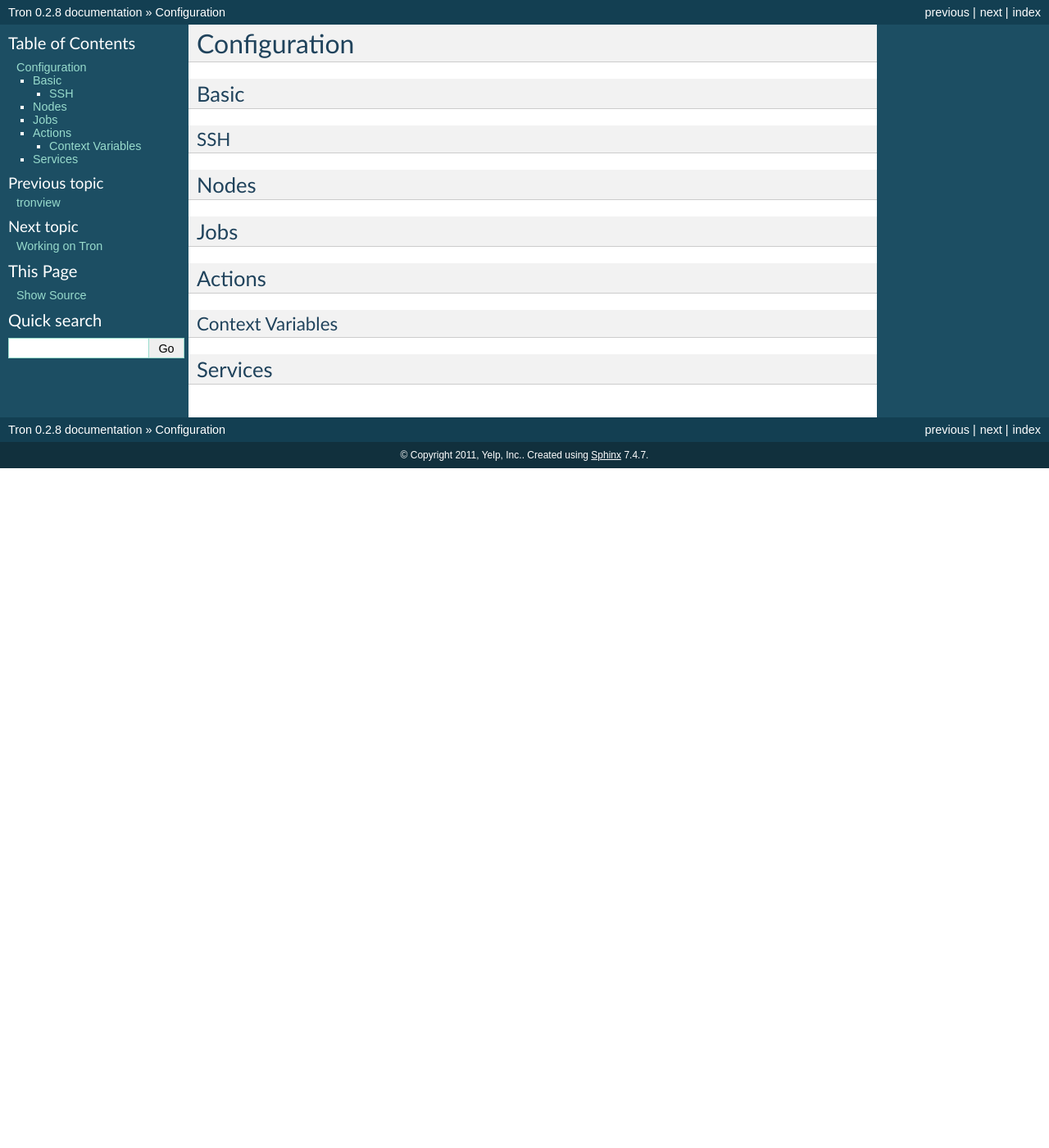
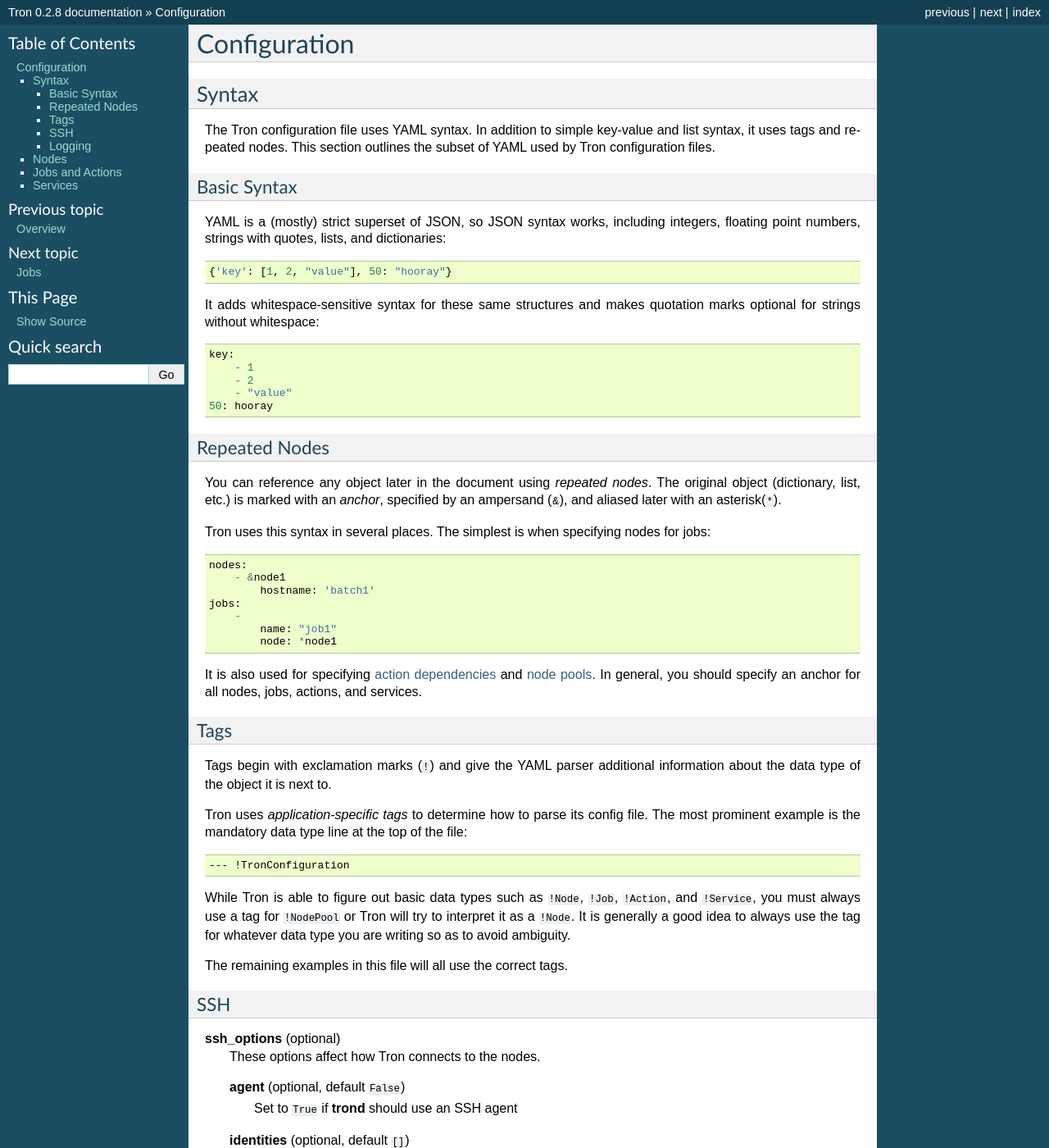
Before and after one commit to Yelp/Tron, a Sphinx documentation site: the page built from docs/config.rst, in a window 1280 px wide and 1400 px high. Shown: the whole window at 82% size. Built offline with Sphinx 7.4.7, drawn with Linux system fonts in a browser that asks for light colours; some of the changed text lies outside the part shown.

Commit message:
Wrote basic config documentation

```diff
--- a/docs/config.rst
+++ b/docs/config.rst
@@ -1,23 +1,131 @@
 Configuration
 =============
 
-Basic
------
+Syntax
+------
+
+The Tron configuration file uses YAML syntax. In addition to simple key-value
+and list syntax, it uses tags and repeated nodes. This section outlines the
+subset of YAML used by Tron configuration files.
+
+Basic Syntax
+^^^^^^^^^^^^
+
+YAML is a (mostly) strict superset of JSON, so JSON syntax works, including
+integers, floating point numbers, strings with quotes, lists, and
+dictionaries::
+
+    {'key': [1, 2, "value"], 50: "hooray"}
+
+It adds whitespace-sensitive syntax for these same structures and makes
+quotation marks optional for strings without whitespace::
+
+    key:
+        - 1
+        - 2
+        - "value"
+    50: hooray
+
+Repeated Nodes
+^^^^^^^^^^^^^^
+
+You can reference any object later in the document using *repeated nodes*. The
+original object (dictionary, list, etc.) is marked with an *anchor*, specified
+by an ampersand (``&``), and aliased later with an asterisk(``*``).
+
+Tron uses this syntax in several places. The simplest is when specifying nodes
+for jobs::
+
+    nodes:
+        - &node1
+            hostname: 'batch1'
+    jobs:
+        -
+            name: "job1"
+            node: *node1
+
+It is also used for specifying :ref:`action dependencies <job_actions>` and
+:ref:`node pools <overview_pools>`. In general, you should specify an anchor
+for all nodes, jobs, actions, and services.
+
+Tags
+^^^^
+
+Tags begin with exclamation marks (``!``) and give the YAML parser additional
+information about the data type of the object it is next to.
+
+Tron uses *application-specific tags* to determine how to parse its config
+file. The most prominent example is the mandatory data type line at the top
+of the file::
+
+    --- !TronConfiguration
+
+While Tron is able to figure out basic data types such as ``!Node``, ``!Job``,
+``!Action``, and ``!Service``, you must always use a tag for ``!NodePool`` or
+Tron will try to interpret it as a ``!Node``. It is generally a good idea to
+always use the tag for whatever data type you are writing so as to avoid
+ambiguity.
+
+The remaining examples in this file will all use the correct tags.
 
 SSH
 ^^^
 
+**ssh_options** (optional)
+    These options affect how Tron connects to the nodes.
+
+    **agent** (optional, default ``False``)
+        Set to ``True`` if :command:`trond` should use an SSH agent
+
+    **identities** (optional, default ``[]``)
+        List of paths to SSH identity files
+
+Example::
+
+    ssh_options: !SSHOptions
+        agent: false
+        identities:
+            - /home/batch/.ssh/id_dsa-nopasswd
+
+Logging
+^^^^^^^
+
+**syslog_address** (optional)
+    Include this if you want to enable logging to syslog. Accepts paths as
+    strings and ``[address, port]`` lists for sockets. Typical values for
+    various platforms are::
+
+        Linux: "/dev/log"
+        OS X: "/var/run/syslog"
+        Windows: ["localhost", 514]
+
+Example::
+
+    syslog_address: "/dev/log"
+
 Nodes
 -----
 
-Jobs
-----
+**nodes**
+    List of `Node` and `NodePool` objects. Each one should have an anchor or
+    it won't be able to be used by anything else in the file.
 
-Actions
--------
+Example::
 
-Context Variables
-^^^^^^^^^^^^^^^^^
+    nodes:
+        - &node1
+            hostname: 'batch1'
+        - &node2
+            hostname: 'batch2'
+        - &pool !NodePool
+            nodes: [*node1, *node2]
+
+Jobs and Actions
+----------------
+
+See :doc:`jobs` for the options available to jobs and their actions.
 
 Services
 --------
+
+See :doc:`services` for the options available to services.
--- a/docs/index.rst
+++ b/docs/index.rst
@@ -23,10 +23,10 @@ Table of Contents
 
     tutorial.rst
     overview.rst
+    config.rst
     jobs.rst
     services.rst
     tools.rst
-    config.rst
     developing.rst
 
 Indices and tables
--- a/docs/overview.rst
+++ b/docs/overview.rst
@@ -82,6 +82,8 @@ See also:
 * :doc:`services`
 * :doc:`config`
 
+.. _overview_pools:
+
 Node Pools
 ----------
 
```
Also changed, not shown: docs/jobs.rst (+22 -19 lines), docs/services.rst (+15 -2 lines).
